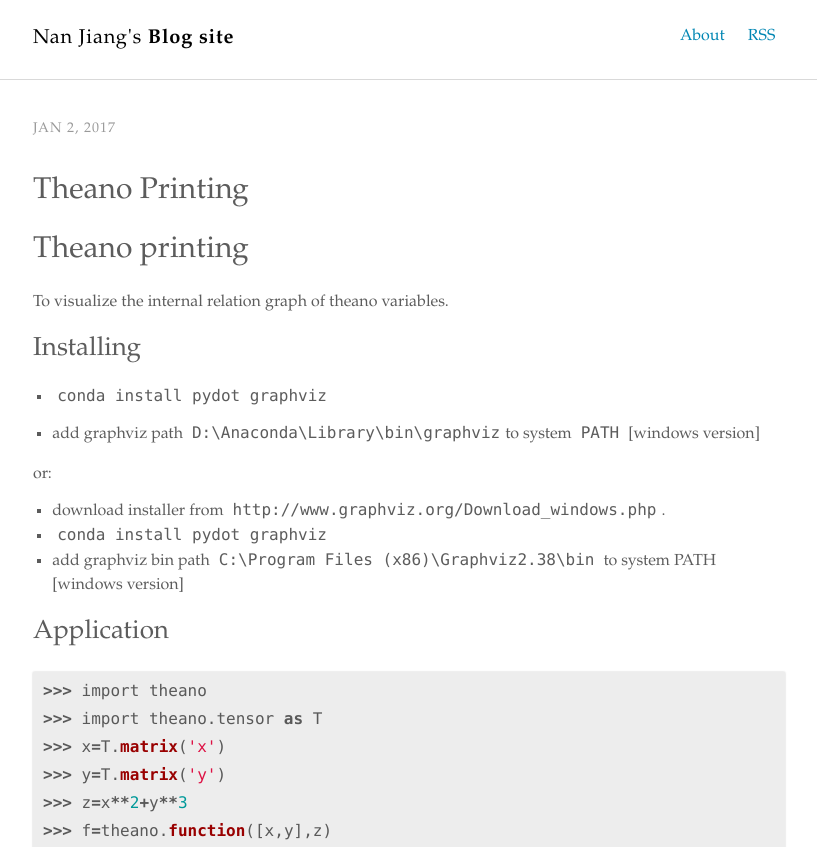
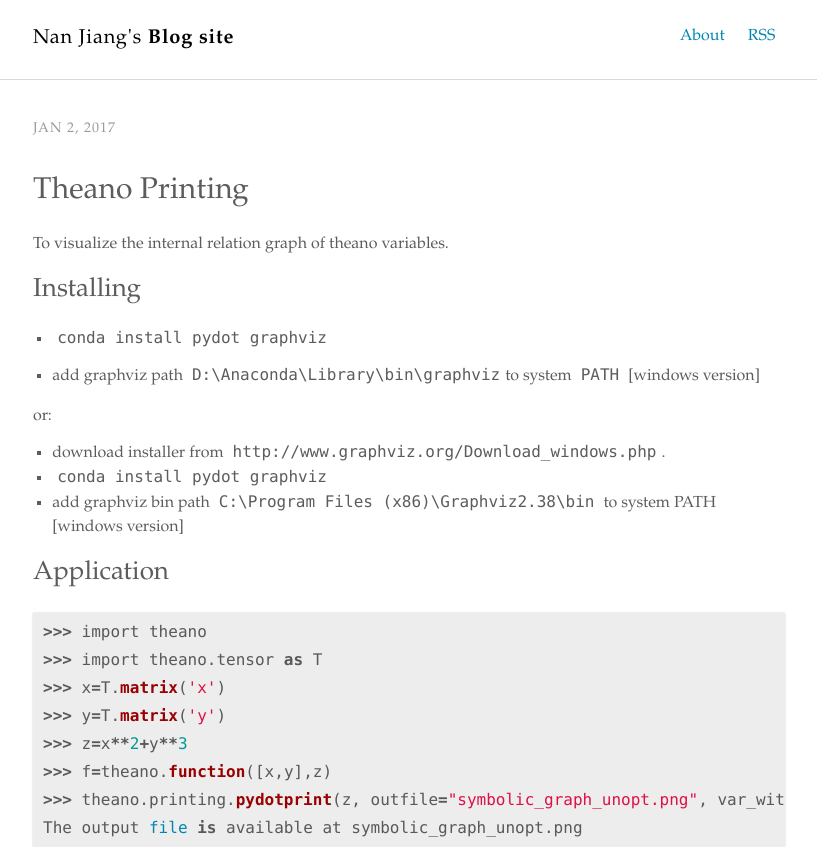
Before and after one commit to jiangnanHugo/blog, a Jekyll site: the page built from _posts/2017/2017-01-02-theano-printing.md, in a window 1280 px wide and 900 px high, cut to the strip 0-847 px from the top of the window. Shown: the whole strip, without its empty margins (231-1048 px from the left). Built offline with Jekyll 4.4.1, drawn with Linux system fonts in a browser that asks for light colours; comment, search, counter and statistics services are not loaded.

Commit message:
Update 2017-01-02-theano-printing.md

```diff
--- a/_posts/2017/2017-01-02-theano-printing.md
+++ b/_posts/2017/2017-01-02-theano-printing.md
@@ -5,7 +5,7 @@ description: "daily post"
 comments: true
 keywords: "theano, python"
 ---
-# Theano printing
+
 
 To visualize the internal relation graph of theano variables.
 
```
